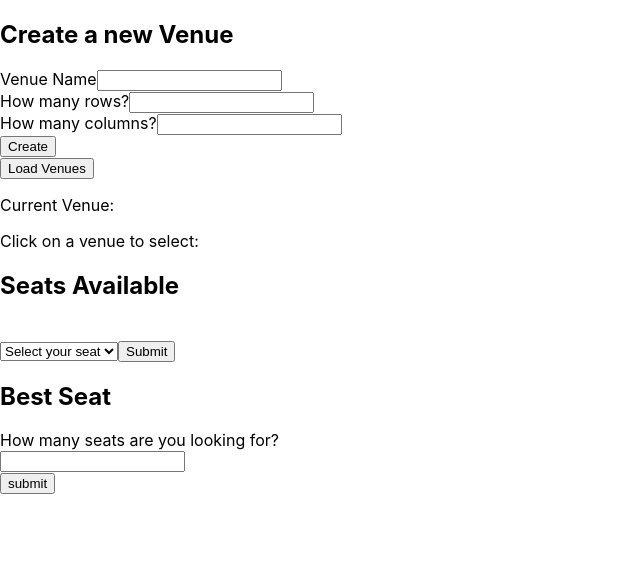
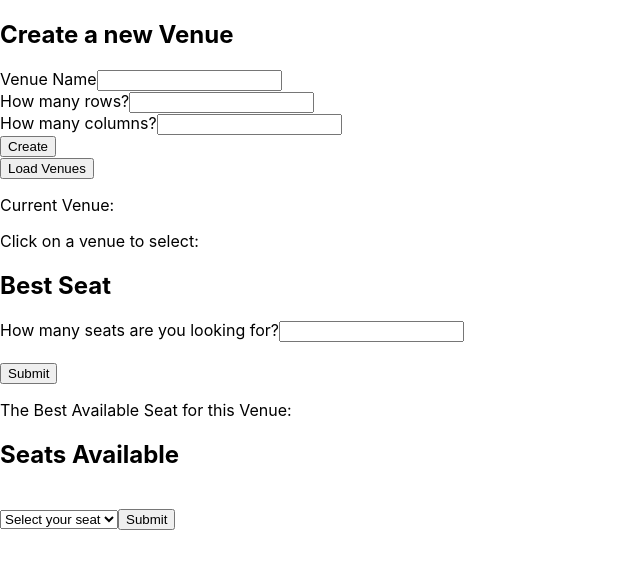
Before and after one commit to renatamarques97/best-available-seat-front, a React (Create React App) app: page / in a window 1280 px wide. Shown: the top 568 px of the page, without its empty margins (0-640 px from the left). Built offline with nearby package versions, Linux system fonts and the light colour scheme.

Commit message:
best seat component added

```diff
--- a/src/App.js
+++ b/src/App.js
@@ -4,6 +4,7 @@ import './App.css';
 import VenueFormComponent from './components/VenueFormComponent.js'
 import SeatFormComponent from './components/SeatFormComponent.js'
 import VenueListComponent from './components/VenueListComponent.js'
+import BestSeatComponent from './components/BestSeatComponent.js'
 
 class App extends React.Component {
   constructor(props) {
@@ -46,13 +47,8 @@ class App extends React.Component {
         venues={this.state.venues}
         venueId={this.state.venueId}
       />
+      <BestSeatComponent venueId={this.state.venueId}/>
       <SeatFormComponent seats={this.state.seats}/>
-      <h2>Best Seat</h2>
-      <form>
-        <label for="name">How many seats are you looking for?</label><br/>
-        <input type="text" id="seats_requested" name="seats_requested"/><br/>
-        <input type="submit" value="submit"/>
-      </form>
     </div>
   );
   }
--- /dev/null
+++ b/src/components/BestSeatComponent.js
@@ -0,0 +1,37 @@
+import React, { useState } from 'react';
+import axios from 'axios';
+
+const BestSeatComponent = (props) => {
+  const [seats_requested, setSeatsRequest] = useState("");
+  const [bestSeats, setBestSeats] = useState([]);
+
+  const fetchBestSeats = () => {
+    axios
+      .get(`http://localhost:3001/api/best_seats`, { params: { venue_id: props.venueId, seats_requested: seats_requested }})
+      .then(res => {
+        const responseData = res.data;
+        setBestSeats(responseData.data);
+      });
+  }
+
+  return (
+    <div>
+      <h2>Best Seat</h2>
+      <form onSubmit={(event) => { event.preventDefault(); fetchBestSeats(); }}>
+        <label>
+          How many seats are you looking for?
+          <input
+            type="text"
+            id="seats_requested"
+            name="seats_requested"
+            onChange={(event) => setSeatsRequest(event.target.value)}
+          /><br/>
+        </label><br/>
+        <button type="submit">Submit</button>
+      </form>
+      <p>The Best Available Seat for this Venue: {bestSeats.join(",")} </p>
+    </div>
+  )
+}
+
+export default BestSeatComponent
--- a/src/components/SeatFormComponent.js
+++ b/src/components/SeatFormComponent.js
@@ -102,7 +102,7 @@ export default class SeatFormComponent extends React.Component {
               return (
                 <React.Fragment key={index}>
                   <li>{label}</li>
-                  <button value={label} onClick={this.deleteSeat} >x</button>
+                  <button value={label} onClick={this.deleteSeat}>x</button>
                 </React.Fragment>
               )
             })
```
